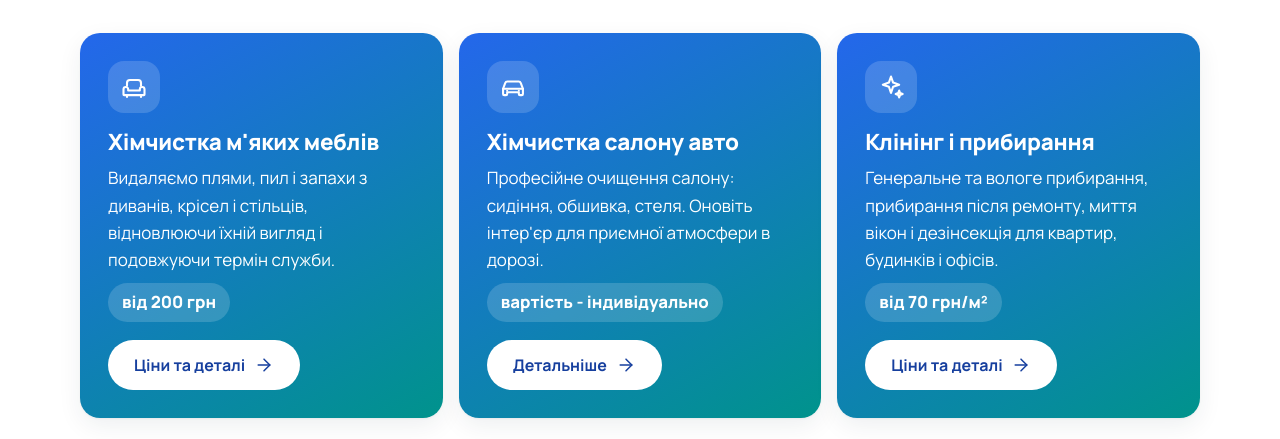
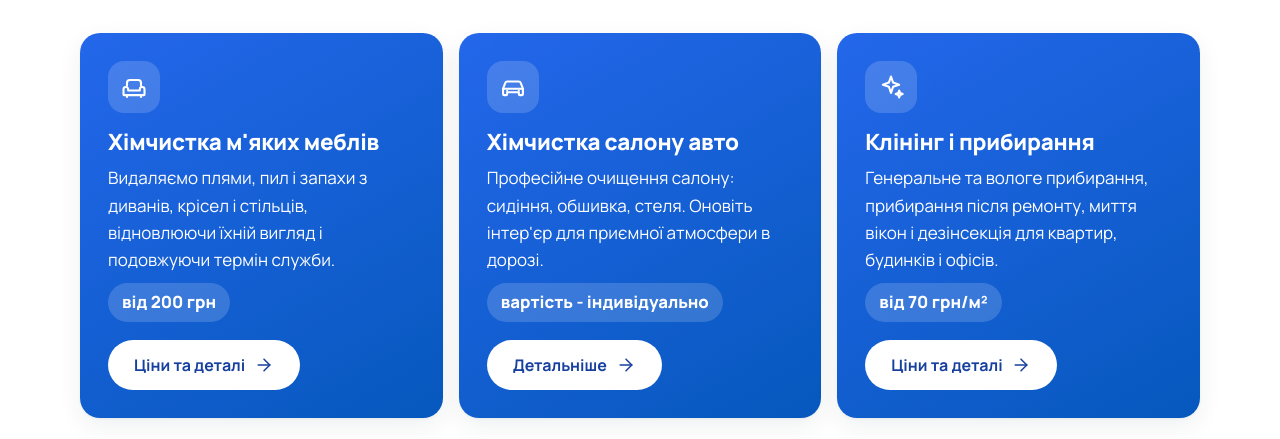
Before and after one commit to nanforma/fc_service, a plain HTML site: page index.html in a window 1280 px wide. Shown: the part 970-1409 px from the top of the page. Drawn offline with Linux system fonts and the light colour scheme.

Commit message:
Change brand-teal color to a new shade

```diff
--- a/css/style.css
+++ b/css/style.css
@@ -10,7 +10,7 @@
   --brand: #2467eb;
   --brand-dark: #1d56c7;
   --brand-deep: #163f9e;
-  --brand-teal: #00938c;
+  --brand-teal: #0658bd;
   --brand-soft: #e9f1fe;
   --accent: #6f9cf2;
   --ok: #17936a;
```
